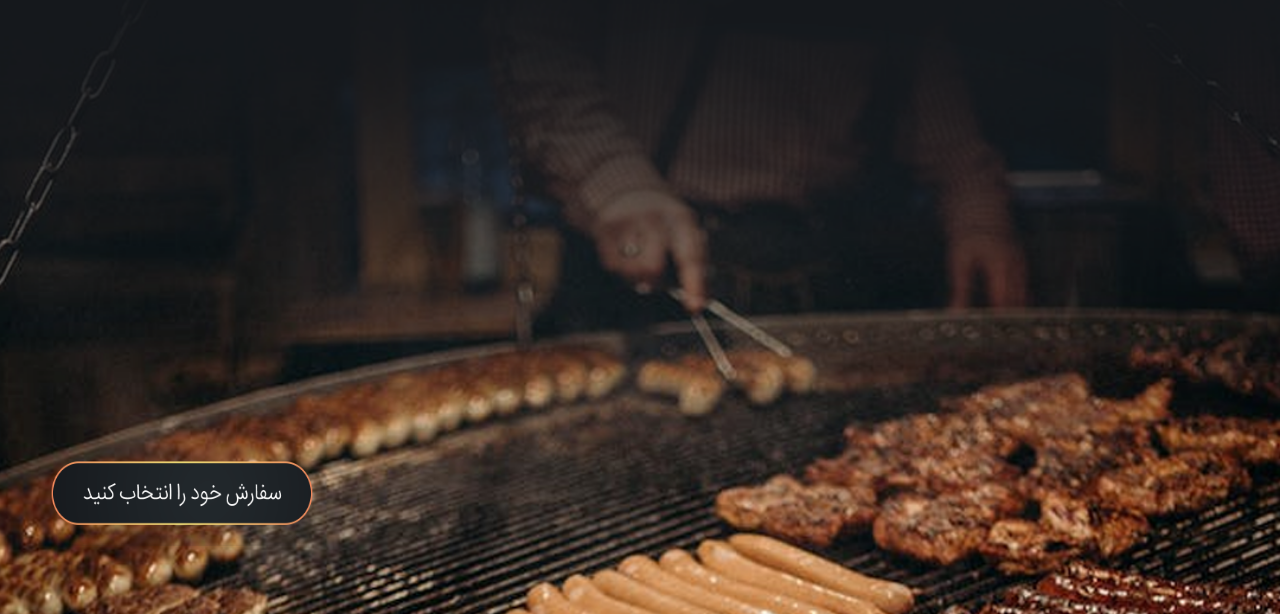
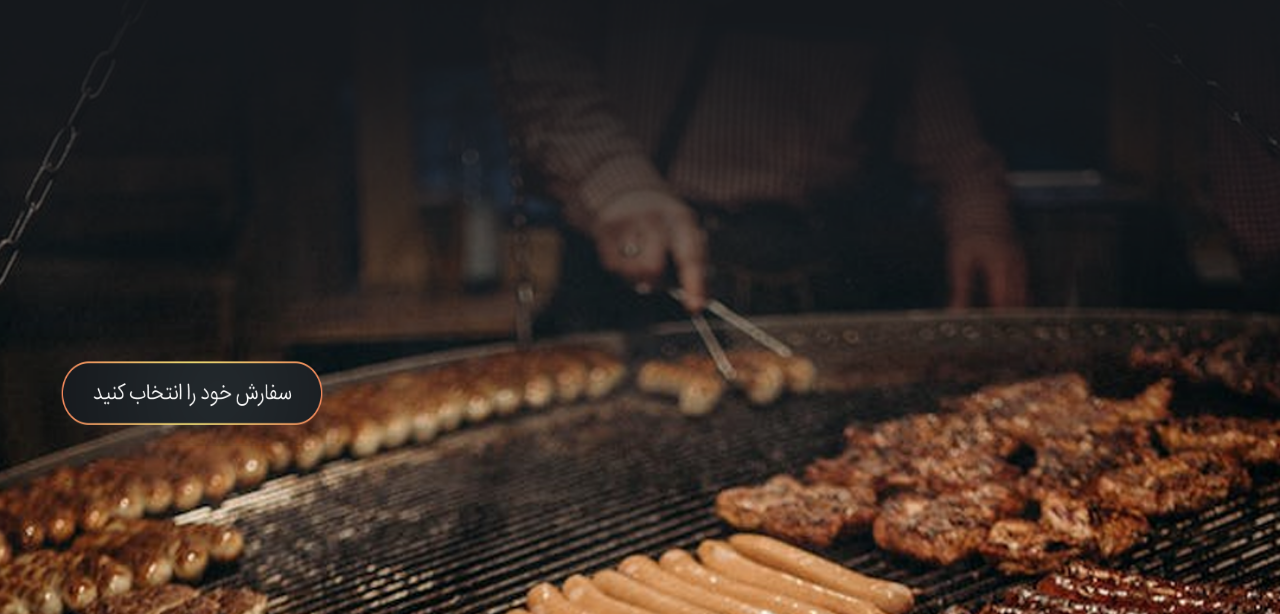
Before and after one commit to sffghjuyrniop/menu, a plain HTML site: page index.html in a window 1280 px wide. Shown: the part 186-800 px from the top of the page. Drawn offline with Linux system fonts and the light colour scheme.

Commit message:
Update style.css

```diff
--- a/style.css
+++ b/style.css
@@ -7,6 +7,6 @@ body {
     width: 289px;
     position: absolute;
     height: 103px;
-    bottom: 68px;
-    left: 33px;
+    bottom: 168px;
+    left: 43px;
 }
```
